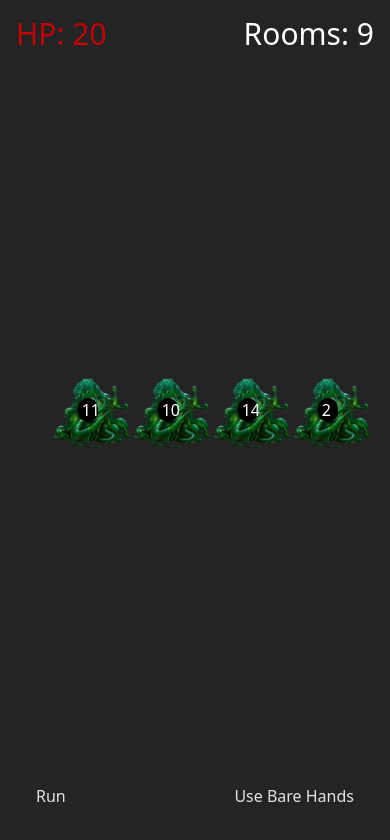
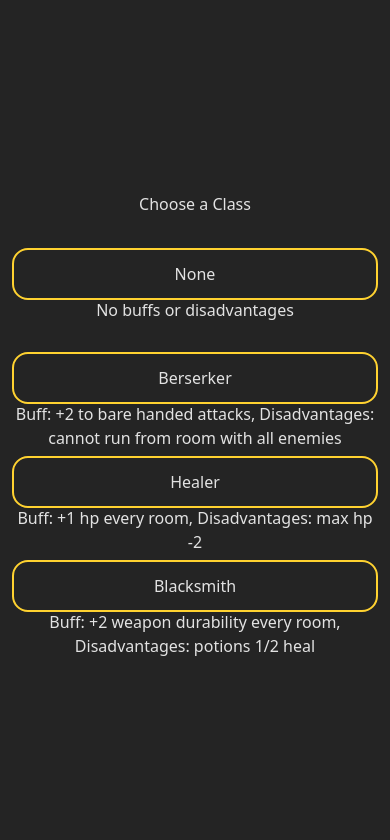
Before and after one commit to dhildeb/scoundrel, a React (Vite) app: page / in a window 390 px wide. Shown: the top 840 px of the page. Built offline with nearby package versions, Linux system fonts and the light colour scheme.

Commit message:
characters implemented

```diff
--- a/src/App.tsx
+++ b/src/App.tsx
@@ -1,6 +1,6 @@
 import { useEffect, useState } from 'react'
 import './App.css'
-import { deck } from './constants/cardList';
+import { characterList, classDescription, classes, deck } from './constants/common';
 import clsx from 'clsx';
 
 export type Card = {
@@ -17,31 +17,48 @@ function App() {
   const [remainingRooms, setRemainingRooms] = useState<Card[]>(deck.sort(() => 0.5 - Math.random()))
   const [dungeon, setDungeon] = useState<Card[]>([])
   const [currentWeapon, setCurrentWeapon] = useState<Weapon>()
-  const [health, setHealth] = useState<number>(20)
+  const [maxHP, setMaxHP] = useState<number>(20)
+  const [health, setHealth] = useState<number>(maxHP)
   const [canRun, setCanRun] = useState<boolean>(true)
   const [useBareHands, setUseBareHands] = useState<boolean>(false)
   const [endText, setEndText] = useState<string>('Game Over')
+  const [character, setCharacter] = useState<classes>()
 
   const ExploreDungeon = () => {
     const getCount = dungeon.length > 0 ? 3 : 4
-    setDungeon([...dungeon, ...remainingRooms.splice(0, getCount)])
-    setCanRun(true)
+    const newRoom = [...dungeon, ...remainingRooms.splice(0, getCount)]
+    setDungeon(newRoom)
+    const allEnemies = newRoom.filter((card) => card.type === 'enemy').length === 0
+    setCanRun(character === classes.berserker && allEnemies ? false : true)
+    switch(character) {
+      case classes.healer:
+        setHealth(health < maxHP ? health+1 : health)
+        break
+      case classes.blacksmith:
+        if(currentWeapon){
+          setCurrentWeapon({power: currentWeapon.power, durabilitiy: currentWeapon.durabilitiy+2 > 15 ? 15 : currentWeapon.durabilitiy+2})
+        }
+      break
+    }
   }
 
   const handleEncounter = (card: Card) => {
+    let healing
     switch(card.type){
       case 'weapon':
         setCurrentWeapon({power: card.value, durabilitiy: 15})
         break;
       case 'potion':
-        setHealth(health+card.value > 20 ? 20 : health+card.value)
+         healing = character === classes.blacksmith ? card.value/2 : card.value
+        setHealth(health+healing > maxHP ? maxHP : health+healing)
         break
       case 'enemy':
         if(currentWeapon && !useBareHands && currentWeapon.durabilitiy > card.value){
           setCurrentWeapon({power: currentWeapon.power, durabilitiy: card.value})
           setHealth(card.value - currentWeapon.power > 0 ? health-(card.value - currentWeapon.power) : health)
         }else{
-          setHealth(health-card.value)
+          const dmg = character === classes.berserker ? card.value-2 : card.value
+          setHealth(health-dmg)
         }
     }
     setDungeon(dungeon.filter(d => d.id !== card.id))
@@ -72,8 +89,19 @@ function App() {
     setDungeon([])
     setCurrentWeapon(undefined)
     setHealth(20)
+    setMaxHP(20)
     setCanRun(true)
     setUseBareHands(false)
+    setCharacter(undefined)
+  }
+
+  const handleCharacterSelect = (character: classes) => {
+    setCharacter(character)
+    switch(character){
+      case classes.healer:
+        setMaxHP(18)
+        setHealth(18)
+    }
   }
 
   useEffect(() => {
@@ -84,6 +112,15 @@ function App() {
 
   return (
     <>
+      <div className={character ? 'hidden' : 'sm:block grid w-full sm:w-auto'}>
+        <h1 className='mb-5 text-center'>Choose a Class</h1>
+          {characterList.map((option) => (
+            <button className={`m-3 sm:mb-3 mb-10 p-3 border-2 rounded-2xl border-amber-300 cursor-pointer group/item relative`} onClick={() => handleCharacterSelect(option)}>{option}
+              <p className={`sm:invisible visible group-hover/item:visible absolute sm:w-80 w-full sm:top-16 top-12 sm:-right-32 right-0`}>{classDescription[option]}</p>
+            </button>
+          ))}
+      </div>
+      <div className={character ? 'max-w-sm' : 'hidden'}>
         <div className='text-3xl text-red-700 absolute top-4 left-4'>HP: {health}</div>
         <div className='text-3xl text-white absolute top-4 right-4'>Rooms: {Math.ceil(remainingRooms.length/4)}</div>
         <div id='dungeon' className={health <= 0 ? 'hidden' : 'w-2xs size-24 flex justify-between'}>
@@ -103,6 +140,7 @@ function App() {
         </div>
         <button className={clsx((!canRun || dungeon.length < 4) && 'hidden', 'cursor-pointer absolute bottom-4 left-4 p-5')} onClick={() => handleRun()}>Run</button>
         <button className='absolute bottom-4 right-4 p-5 cursor-grab' onClick={() => handleBareHandedFighting()}>Use Bare Hands</button>
+      </div>
     </>
   )
 }
--- a/src/constants/cardList.ts
+++ b/src/constants/common.ts
@@ -46,3 +46,24 @@ export const deck: Card[] = [
   { id: 43, type: 'enemy', value: 14 },
   { id: 44, type: 'enemy', value: 14 },
 ]
+
+export enum classes {
+  none = 'None',
+  berserker = 'Berserker',
+  healer = 'Healer',
+  blacksmith = 'Blacksmith'
+}
+
+export const characterList = [
+  classes.none,
+  classes.berserker,
+  classes.healer,
+  classes.blacksmith
+]
+
+export const classDescription = {
+  [classes.none]: 'No buffs or disadvantages',
+  [classes.berserker]: 'Buff: +2 to bare handed attacks, Disadvantages: cannot run from room with all enemies',
+  [classes.healer]: 'Buff: +1 hp every room, Disadvantages: max hp -2',
+  [classes.blacksmith]: 'Buff: +2 weapon durability every room, Disadvantages: potions 1/2 heal',
+}
```
Lines whose indentation alone changed are shown as unchanged.
